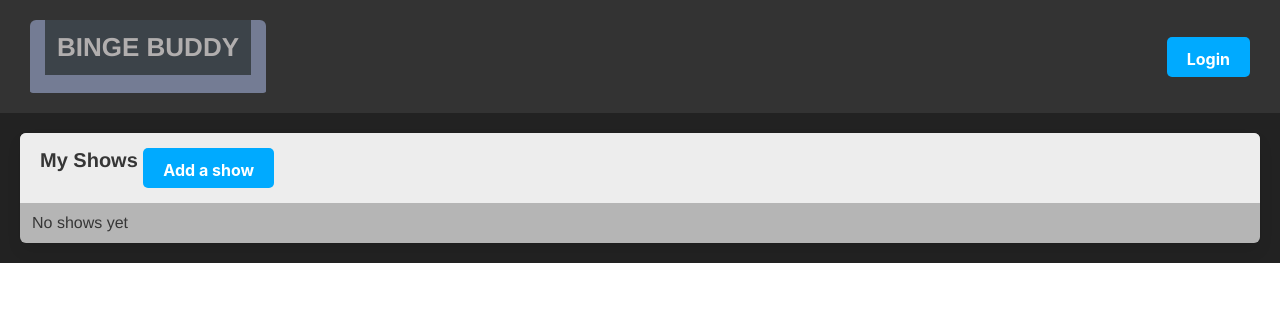
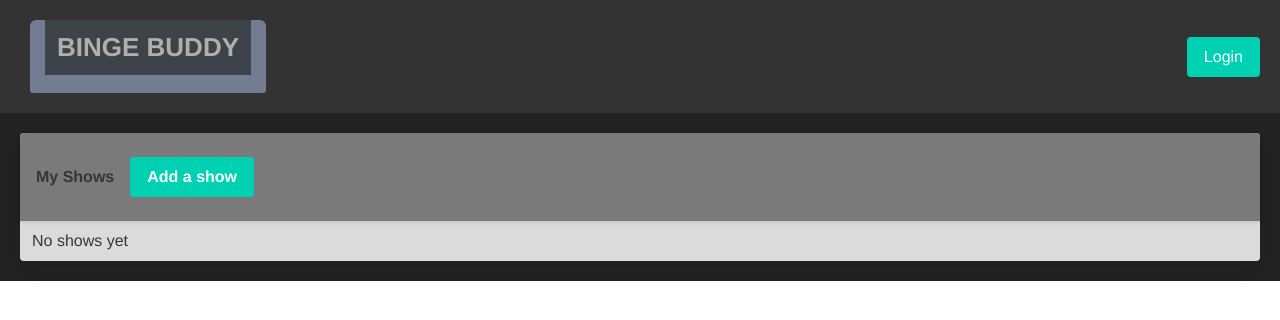
Before and after one commit to yegengovender/binge-buddy, a Vue app: page / in a window 1280 px wide. Shown: the top 320 px of the page. Built offline with nearby package versions, Linux system fonts and the light colour scheme.

Commit message:
layout updates

```diff
--- a/src/components/Button.vue
+++ b/src/components/Button.vue
@@ -1,7 +1,7 @@
 <template>
-  <button class="{{ isSecondary? button : secondary-button }}">
+  <span :class="[isSecondary ? 'is-warning' : 'is-primary', 'button']">
     <slot></slot>
-  </button>
+  </span>
 </template>
 
 <script lang="ts">
@@ -28,45 +28,45 @@ $header-footer-bg-color: #333; // Header and footer background color (slightly l
 $input-field-bg-color: #444; // Input field background color (dark)
 
 // Button styles
-.button {
-  display: inline-block;
-  padding: 10px 20px; // Adjust padding as needed
-  background-color: $primary-accent-color;
-  color: $text-color;
-  border: none;
-  cursor: pointer;
-  font-weight: bold;
-  text-align: center;
-  text-decoration: none;
-  transition: background-color 0.3s ease;
-  border-radius: 5px;
-  margin-right: 10px;
+// .button {
+//   display: inline-block;
+//   padding: 10px 20px; // Adjust padding as needed
+//   background-color: $primary-accent-color;
+//   color: $text-color;
+//   border: none;
+//   cursor: pointer;
+//   font-weight: bold;
+//   text-align: center;
+//   text-decoration: none;
+//   transition: background-color 0.3s ease;
+//   border-radius: 5px;
+//   margin-right: 10px;
 
-  &:hover {
-    background-color: darken(
-      $primary-accent-color,
-      10%
-    ); // Darken the color on hover
-  }
-}
+//   &:hover {
+//     background-color: darken(
+//       $primary-accent-color,
+//       10%
+//     ); // Darken the color on hover
+//   }
+// }
 
-.secondary-button {
-  display: inline-block;
-  padding: 10px 20px; // Adjust padding as needed
-  background-color: $secondary-accent-color;
-  color: $text-color;
-  border: none;
-  cursor: pointer;
-  font-weight: bold;
-  text-align: center;
-  text-decoration: none;
-  transition: background-color 0.3s ease;
+// .secondary-button {
+//   display: inline-block;
+//   padding: 10px 20px; // Adjust padding as needed
+//   background-color: $secondary-accent-color;
+//   color: $text-color;
+//   border: none;
+//   cursor: pointer;
+//   font-weight: bold;
+//   text-align: center;
+//   text-decoration: none;
+//   transition: background-color 0.3s ease;
 
-  &:hover {
-    background-color: darken(
-      $secondary-accent-color,
-      10%
-    ); // Darken the color on hover
-  }
-}
+//   &:hover {
+//     background-color: darken(
+//       $secondary-accent-color,
+//       10%
+//     ); // Darken the color on hover
+//   }
+// }
 </style>
--- a/src/components/MyShows.vue
+++ b/src/components/MyShows.vue
@@ -1,11 +1,16 @@
 <template>
-  <nav class="panel has-background-grey-light">
-    <p class="panel-heading">
+  <nav class="card has-background-grey-lighter">
+    <div class="card-header has-background-grey has-text-white-ter">
+      <p class="card-header-title is-4">
         My Shows
+        <span class="card-header-icon">
           <CommonButton @click="showSearch(true)"> Add a show </CommonButton>
+        </span>
       </p>
+    </div>
 
     <div class="panel-block">
+      <div>
         <div v-for="show in (shows as Show[])" :key="show.id">
           <div class="media">
             <figure class="media-left">
@@ -27,10 +32,13 @@
                   <SeasonEpisode :episode="show.nextEpisode" />
                 </h5>
               </div>
+
               <nav class="level is-mobile">
                 <div class="level-left">
                   <div class="control-box">
-                  <CommonButton @click="showInfo(show)">More Info</CommonButton>
+                    <CommonButton @click="showInfo(show)"
+                      >More Info</CommonButton
+                    >
                   </div>
 
                   <div class="control-box">
@@ -43,31 +51,8 @@
             </div>
           </div>
         </div>
-
-      <!-- <div
-        v-for="show in (shows as Set<Show>)"
-        :key="show.id"
-        class="show-info"
-      >
-        <ShowPoster :show="show" />
-        <h2 class="show-name">{{ show.name }}</h2>
-
-        <div>
-          {{ new Set(show.episodes.map((e) => e.season)).size }} Seasons
       </div>
 
-        <div>{{ show.episodes.length }} Episodes</div>
-
-        <div class="control-box">
-          <CommonButton @click="showInfo(show)">More Info</CommonButton>
-        </div>
-
-        <div class="control-box">
-          <CommonButton @click="removeShow(show)" :is-secondary="true"
-            >Remove</CommonButton
-          >
-        </div>
-      </div> -->
       <div v-if="shows.length === 0">No shows yet</div>
     </div>
   </nav>
--- a/src/components/SeasonEpisode.vue
+++ b/src/components/SeasonEpisode.vue
@@ -2,17 +2,29 @@
   <div v-if="episode">
     <a>
       <div class="panel">
-        <div class="panel-heading">
-          Episode {{ episode.number }} - {{ episode.name }} <br />
-          <span class="is-size-6"> {{ episode.runtime }} mins</span>
-          &nbsp;
+        <div class="panel-heading columns">
+          <span class="column">
+            <p class="title is-5">Episode {{ episode.number }}</p>
+            <p class="subtitle is-6">
+              {{ episode.name }} {{ episode.runtime }} mins
+            </p>
+          </span>
+          <span class="column">
             <span
               v-if="!!episode.watchedDate"
-            class="button is-outlined is-danger"
+              class="button is-outlined is-success"
+              style="min-width: 180px"
+              @pointerenter="isHover = true"
+              @pointerleave="isHover = false"
+              @click="watchedEpisode(episode, false)"
             >
-            Watched {{ !!episode.watchedDate }}
-
-            <input type="checkbox" @click="watchedEpisode(episode, false)" />
+              <span v-if="isHover"> Mark as Unwatched </span>
+              <span v-else>
+                <span class="icon mr-1"
+                  ><i class="fas fa-check has-text-success"></i
+                ></span>
+                Watched
+              </span>
             </span>
 
             <span
@@ -21,6 +33,7 @@
               @click="watchedEpisode(episode, true)"
             >
               Mark as Watched
+            </span>
           </span>
         </div>
         <div class="panel-block">
@@ -53,5 +66,10 @@ export default defineComponent({
       required: true,
     },
   },
+  data() {
+    return {
+      isHover: false,
+    };
+  },
 });
 </script>
--- a/src/components/ShowDetails.vue
+++ b/src/components/ShowDetails.vue
@@ -2,14 +2,8 @@
   <div class="modal is-active">
     <div class="modal-background"></div>
     <div class="modal-card">
-      <header class="modal-card-head">
-        <p class="modal-card-title">Show Details</p>
-        <button class="delete" aria-label="close" @click="closeClick"></button>
-      </header>
-
-      <section class="modal-card-body">
-        <!-- HEADER PANEL -->
-        <div class="card-content">
+      <header class="modal-card-head has-background-grey">
+        <div class="modal-card-title column">
           <div class="media">
             <div class="media-left">
               <figure class="image is-48x48 is-2by3">
@@ -18,69 +12,61 @@
             </div>
 
             <div class="media-content">
-              <p class="title is-4">{{ show.name }}</p>
-              <p class="subtitle is-6">{{ show.premiered }}</p>
+              <p class="title is-4 has-text-white-ter">{{ show.name }}</p>
+              <p class="subtitle is-6 has-text-white-ter">
+                {{ show.premiered }}
+              </p>
+              <p
+                class="container is-size-7 has-text-grey-lighter"
+                v-html="show.summary"
+              ></p>
+            </div>
           </div>
         </div>
 
+        <button class="delete" aria-label="close" @click="closeClick"></button>
+      </header>
+
+      <section class="modal-card-body has-background-white-ter">
         <!-- TABS -->
         <div class="card-content">
-            <div class="tabs is-fullwidth is-active is-toggle">
-              <ul>
-                <li
-                  @click="setTab('summary')"
-                  :class="currentTab === 'summary' ? 'is-active' : ''"
-                >
-                  <a>Summary</a>
-                </li>
-                <li
-                  @click="setTab('episodes')"
-                  :class="currentTab === 'episodes' ? 'is-active' : ''"
-                >
-                  <a>Episodes</a>
-                </li>
-              </ul>
-            </div>
-
-            <!-- Summary -->
-            <div
-              v-if="currentTab === 'summary'"
-              class="has-text-grey"
-              v-html="show.summary"
-            ></div>
+          <h1 class="title">Episodes</h1>
 
           <!-- Episodes -->
-            <div v-if="currentTab === 'episodes'" class="has-text-grey">
-              <div class="columns">
-                <div class="column is-one-quarter block menu">
-                  <h2 class="has-text=weight-bold is-size-6 menu-label">
-                    Seasons
-                  </h2>
+          <div class="has-text-grey">
+            <div class="columnsx">
+              <!-- Seasons List -->
+              <div class="level is-one-quarter block menu">
+                <div class="level-left">
+                  <li class="level-item">
+                    <span class="level-item title is-5">Seasons</span>
+                  </li>
 
-                  <ul
+                  <div
                     class="menu-list"
                     v-for="(s, i) in new Set(
                       show.episodes.map((e) => e.season)
                     )"
                     :key="i"
                   >
-                    <li>
+                    <li class="level-item">
                       <a
                         @click="setSeason(s)"
                         :class="s === selectedSeason ? 'is-active' : ''"
                         >{{ s }}</a
                       >
                     </li>
-                  </ul>
+                  </div>
+                </div>
               </div>
 
+              <!-- Season Episodes -->
               <div class="column menu">
                 <h2 class="has-text=weight-bold is-size-6 menu-label">
                   Episodes - Season {{ selectedSeason }}
                 </h2>
 
                 <SeasonEpisodes :show="show" :season="selectedSeason" />
-                </div>
               </div>
             </div>
           </div>
```
Lines whose indentation alone changed are shown as unchanged.
